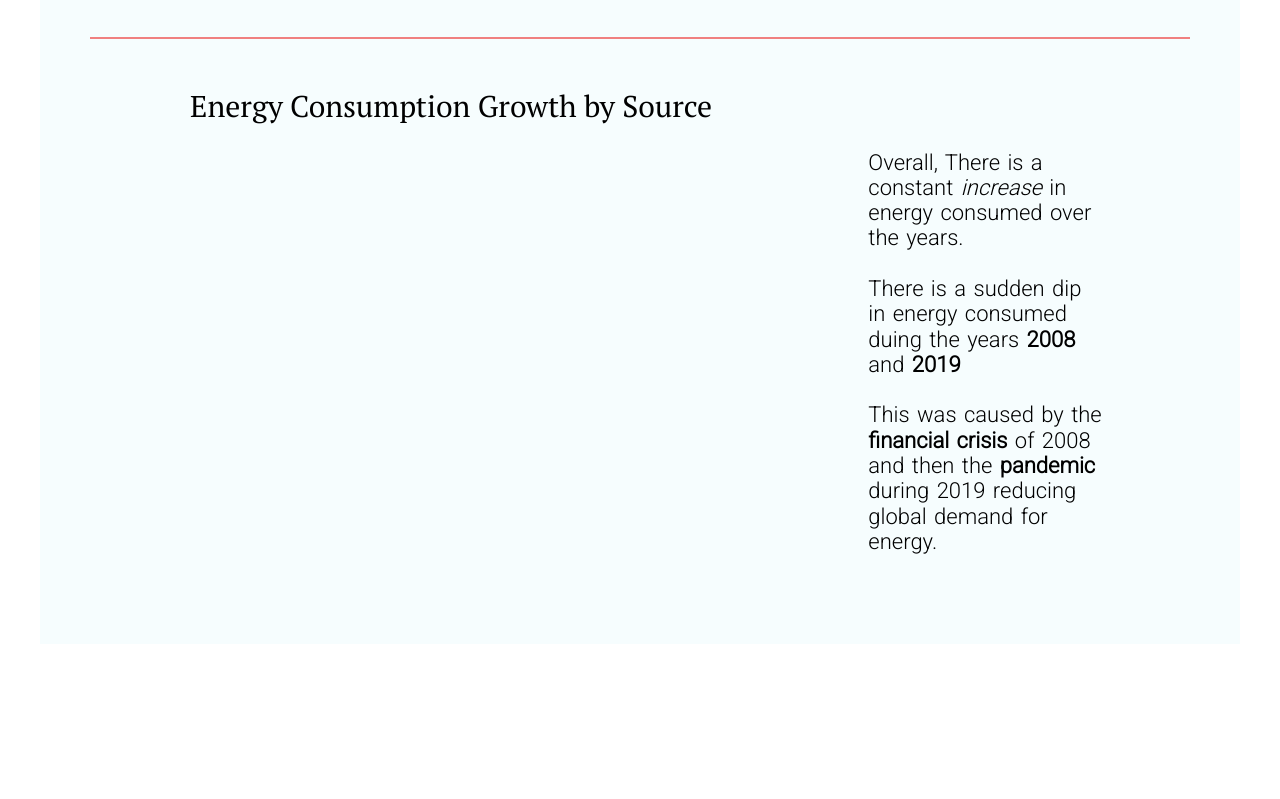
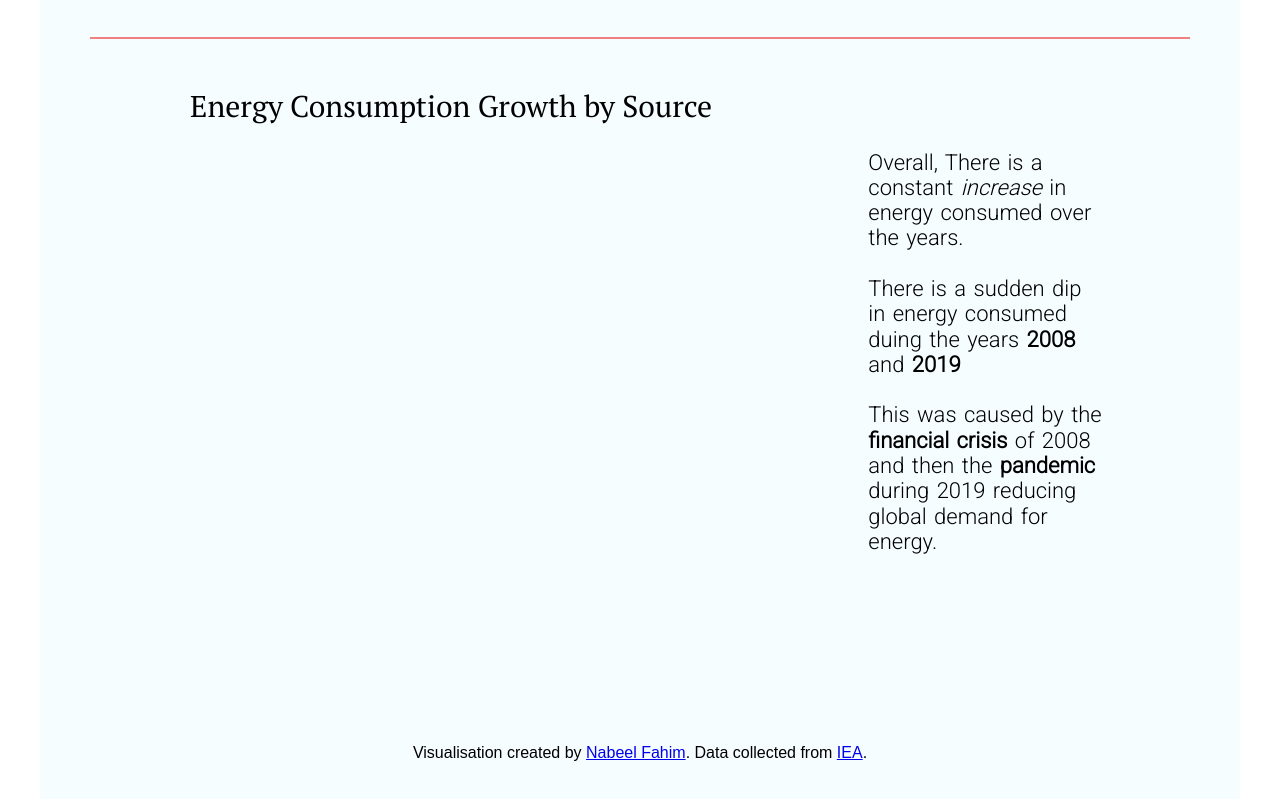
Before and after one commit to nabeelfahim/visualisation2, a plain HTML site: page index.html in a window 1280 px wide. Shown: the part 1304-2103 px from the top of the page. Before the commit the page ends 1948 px from the top, so only its background shows below. Drawn offline with nearby package versions, Linux system fonts and the light colour scheme; a script that the page names is missing.

Commit message:
adding authorship

```diff
--- a/index.html
+++ b/index.html
@@ -104,6 +104,13 @@
       </div>
 
 
+      <div class="pure-g">
+        <div class="pure-u-1-1 small-font">
+          <p style="text-align: center; margin-top: 150px;">Visualisation created by <a href="https://github.com/nabeelfahim">Nabeel Fahim</a>. Data collected from <a href="https://www.iea.org/data-and-statistics">IEA</a>.</p>
+        </div>
+      </div>
+
+
 
 
     </div>
```
